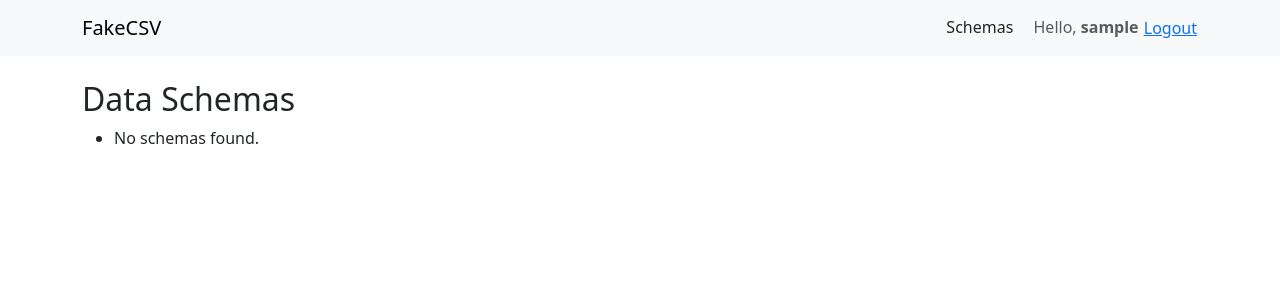
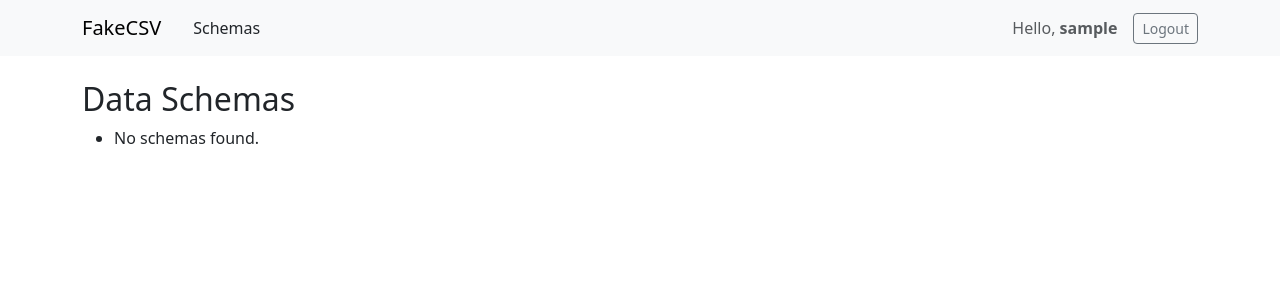
Before and after one commit to d-stegantsev/django-fake-csv, a Django app: page / in a window 1280 px wide. Shown: the top 300 px of the page. Run offline with Django 4.2, Linux system fonts and the light colour scheme; the visitor is signed in with stand-in values (Sample User, id 1); data that the repository does not hold is empty.

Commit message:
add some style to header

```diff
--- a/templates/base.html
+++ b/templates/base.html
@@ -9,19 +9,22 @@
 <body>
 <nav class="navbar navbar-expand-lg navbar-light bg-light mb-4">
   <div class="container">
-    <a class="navbar-brand" href="#">FakeCSV</a>
-    <div>
-      <a class="nav-link d-inline" href="{% url 'schemas:schema_list' %}">Schemas</a>
+    <!-- Зліва: логотип і Schemas -->
+    <a class="navbar-brand me-4" href="#">FakeCSV</a>
+    <a class="nav-link d-inline px-2" href="{% url 'schemas:schema_list' %}">Schemas</a>
+    <div class="flex-grow-1"></div>
+    <!-- Справа: вітання і логаут -->
     {% if user.is_authenticated %}
-        <span class="ms-3 text-muted">Hello, <strong>{{ user.username }}</strong></span>
+      <span class="me-3 text-muted">
+                Hello, <strong>{{ user.username }}</strong>
+            </span>
       <form method="post" action="{% url 'logout' %}" style="display:inline;">
         {% csrf_token %}
-          <button type="submit" class="btn btn-link" style="padding: 0;">Logout</button>
+        <button type="submit" class="btn btn-outline-secondary btn-sm" style="vertical-align: middle;">Logout</button>
       </form>
     {% else %}
-        <a class="btn btn-link" href="{% url 'login' %}">Login</a>
+      <a class="btn btn-outline-primary btn-sm" href="{% url 'login' %}">Login</a>
     {% endif %}
-    </div>
   </div>
 </nav>
 <main class="container">
```
Lines whose indentation alone changed are shown as unchanged.
